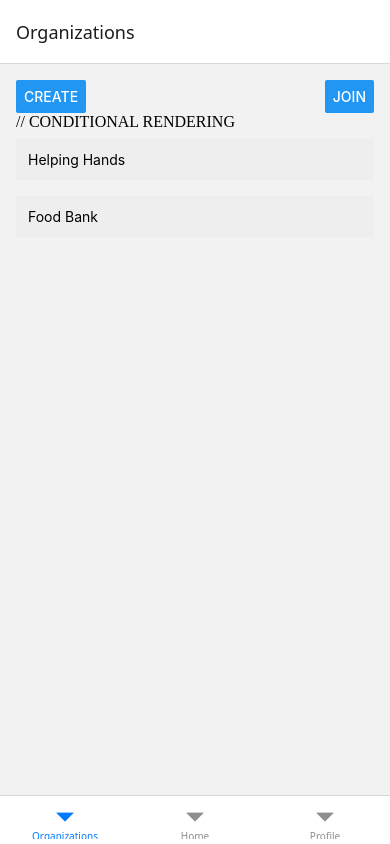
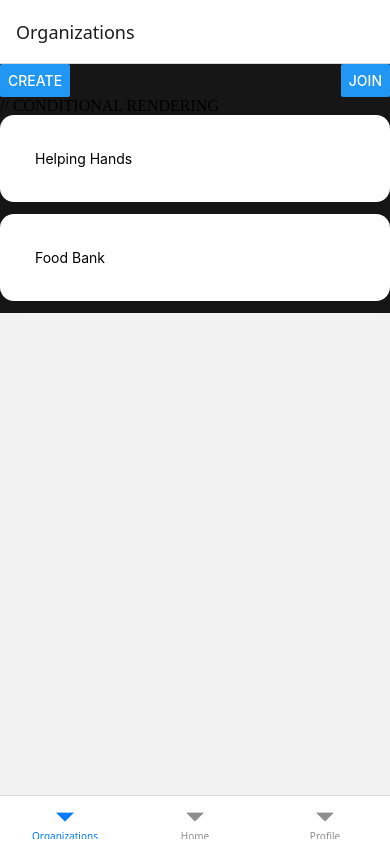
Before and after one commit to CAPS-Labs/hourly-mobile, a React Native app: screen /Organizations in a window 390 px wide. Built offline with nearby package versions, Linux system fonts and the light colour scheme.

Commit message:
Update OrganizationsScreen.tsx
Import card and colors
add stylessheet
make cards touchable

```diff
--- a/src/screens/OrganizationsScreen.tsx
+++ b/src/screens/OrganizationsScreen.tsx
@@ -1,5 +1,7 @@
 import React, { useState } from "react";
-import { View, Text, Button, TextInput, ScrollView } from "react-native";
+import { View, Text, Button, TextInput, ScrollView, TouchableOpacity, StyleSheet } from "react-native";
+import Card from "../components/Card"
+import { COLORS } from "../constants/colors";
 
 export default function OrganizationsScreen() {
   // STATE (top of component)
@@ -13,10 +15,10 @@ export default function OrganizationsScreen() {
 
     return (
 
-        <View style={{ flex: 1, padding: 16 }}>
+        <View style={styles.Screen}>
 
             {/* TOP BUTTONS */}
-            <View style={{ flexDirection: "row", justifyContent: "space-between" }}>
+            <View style={{ flexDirection: "row", justifyContent: "space-between"}}>
                 <Button title="Create" onPress={() => setMode("create")} />
                 <Button title="Join" onPress={() => setMode("join")} />
             </View>
@@ -25,11 +27,19 @@ export default function OrganizationsScreen() {
 
             {mode === "list" && (
                 <ScrollView>
-                {organizations.map((org) => (
-                    <View key={org.id} style={{ padding: 12, marginVertical: 8, backgroundColor: "#eee" }}>
-                        <Text>{org.name}</Text>
-                    </View>
-                ))}
+                    {organizations.map((org) => (
+                        <TouchableOpacity
+                            key={org.id}
+                            activeOpacity={0.8}
+                            onPress={() => {
+                            console.log("Clicked:", org.name);
+                            }}
+                            >
+                            <Card>
+                            <Text>{org.name}</Text>
+                            </Card>
+                        </TouchableOpacity>
+                    ))}
                 </ScrollView>
             )}
 
@@ -60,3 +70,15 @@ export default function OrganizationsScreen() {
 
     );
 }
+
+const styles = StyleSheet.create({
+    OrganizationName: {
+        flex: 1,
+        alignItems: 'center',
+        justifyContent: 'flex-start',
+        fontSize: 24,
+    },
+    Screen: {
+        backgroundColor: "rgb(22, 22, 22)",
+    }
+});
```
